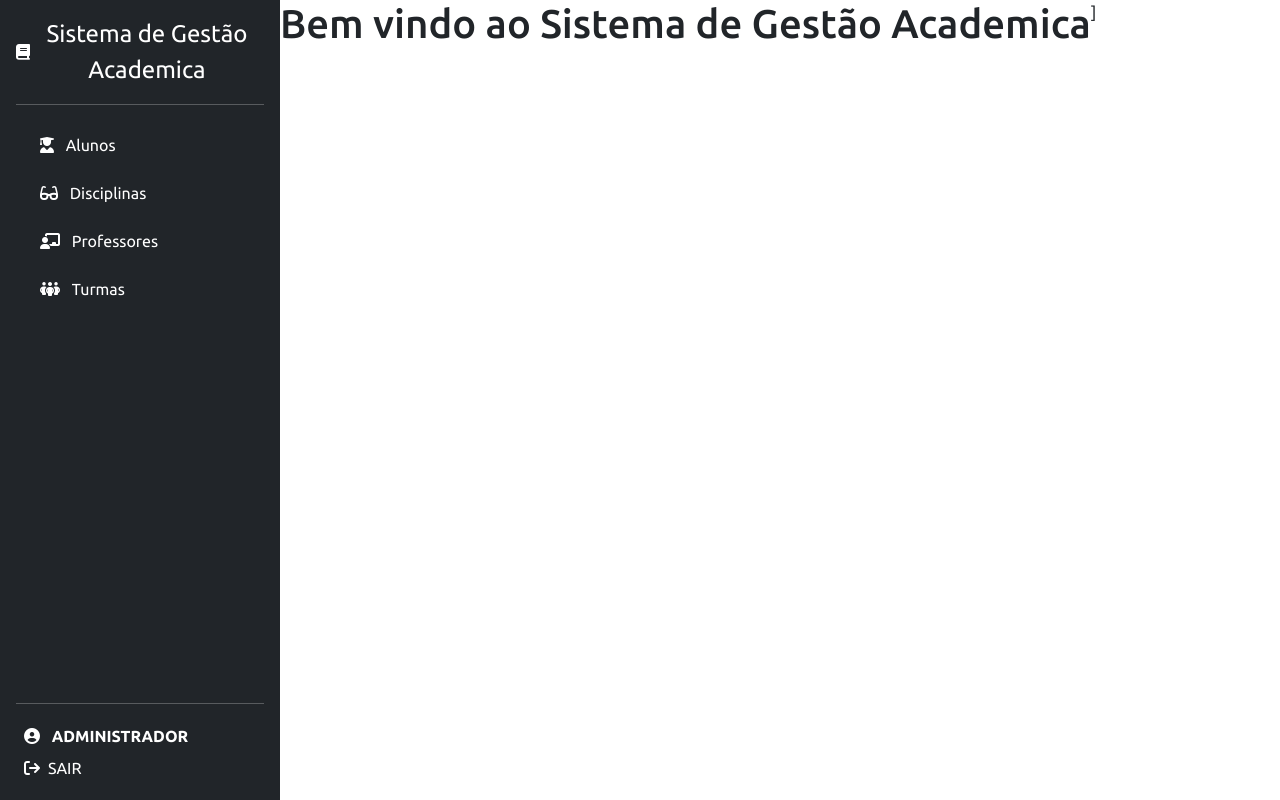
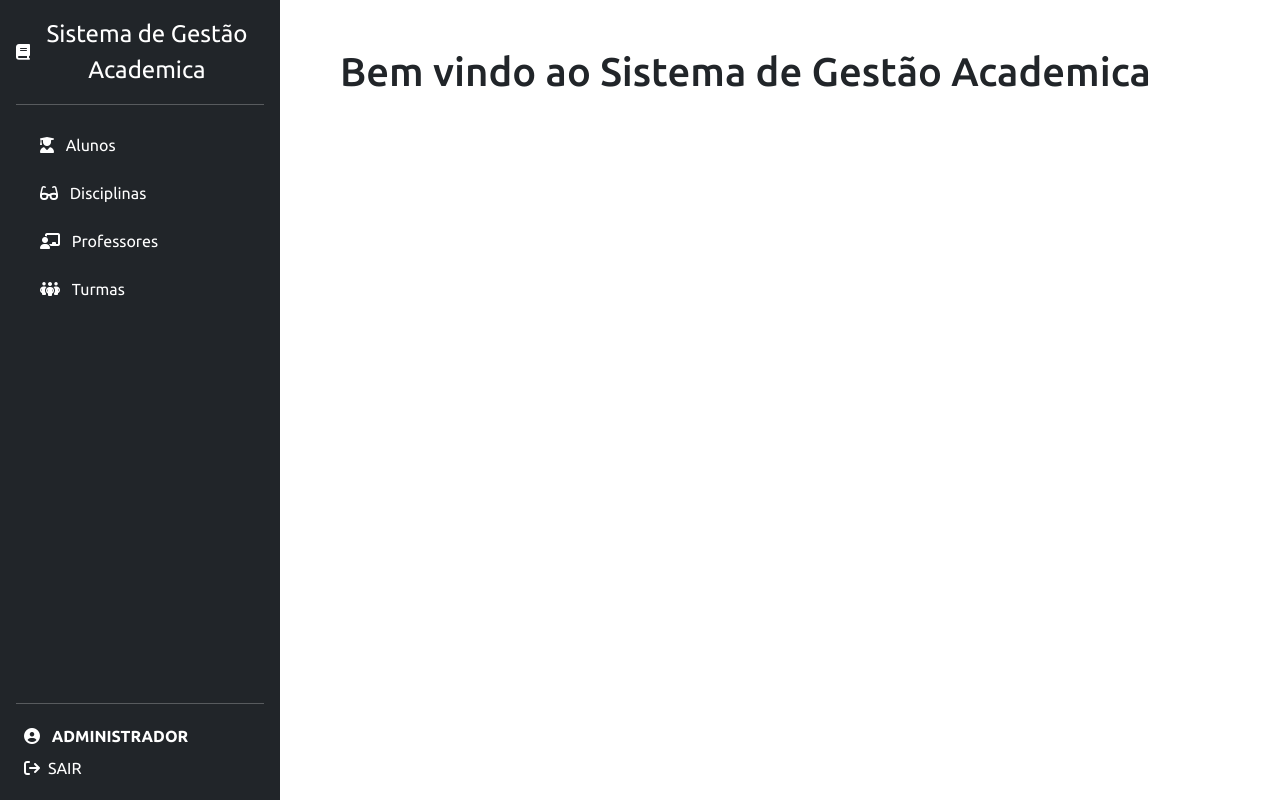
Before and after one commit to Martarelli/Sistema_de_Gestao_Academica, a PHP site: page /dashboard.php in a window 1280 px wide. Run offline with PHP 8.4, Linux system fonts and the light colour scheme; a user stored in the database is signed in; some libraries are stand-ins or nearby versions; some web fonts are replaced.

Commit message:
dashboard

```diff
--- a/dashboard.php
+++ b/dashboard.php
@@ -14,11 +14,13 @@ require_once("sidemenu.php");
 	<title>Dashboard</title>
 	<link href="https://cdn.jsdelivr.net/npm/bootstrap@5.3.0-alpha3/dist/css/bootstrap.min.css" rel="stylesheet" integrity="sha384-KK94CHFLLe+nY2dmCWGMq91rCGa5gtU4mk92HdvYe+M/SXH301p5ILy+dN9+nJOZ" crossorigin="anonymous">
 </head>
-<body class="w-100 d-flex">
-	<h1>Bem vindo ao Sistema de Gestão Academica</h1>]
-	<script src="https://code.jquery.com/jquery-3.5.1.slim.min.js"></script>
-	<script src="https://cdn.jsdelivr.net/npm/@popperjs/core@2.10.1/dist/umd/popper.min.js"></script>
-	<script src="https://cdn.jsdelivr.net/npm/bootstrap@5.3.0-alpha3/dist/js/bootstrap.bundle.min.js" integrity="sha384-ENjdO4Dr2bkBIFxQpeoTz1HIcje39Wm4jDKdf19U8gI4ddQ3GYNS7NTKfAdVQSZe" crossorigin="anonymous"></script>
+<body class="w-100 d-flex m-5">
+	<div class="container d-flex m-5 just">
+		<h1>Bem vindo ao Sistema de Gestão Academica</h1>
+		<script src="https://code.jquery.com/jquery-3.5.1.slim.min.js"></script>
+		<script src="https://cdn.jsdelivr.net/npm/@popperjs/core@2.10.1/dist/umd/popper.min.js"></script>
+		<script src="https://cdn.jsdelivr.net/npm/bootstrap@5.3.0-alpha3/dist/js/bootstrap.bundle.min.js" integrity="sha384-ENjdO4Dr2bkBIFxQpeoTz1HIcje39Wm4jDKdf19U8gI4ddQ3GYNS7NTKfAdVQSZe" crossorigin="anonymous"></script>
+	</div>
   </body>
 
 </body>
```
